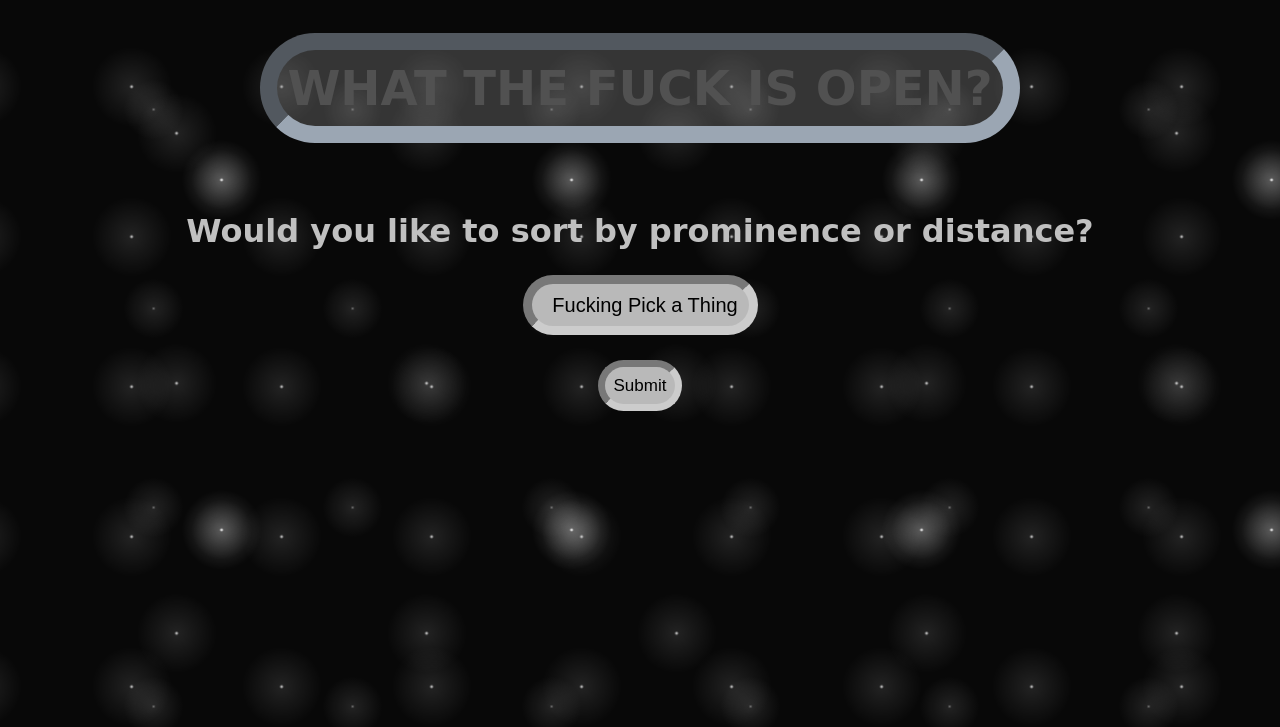
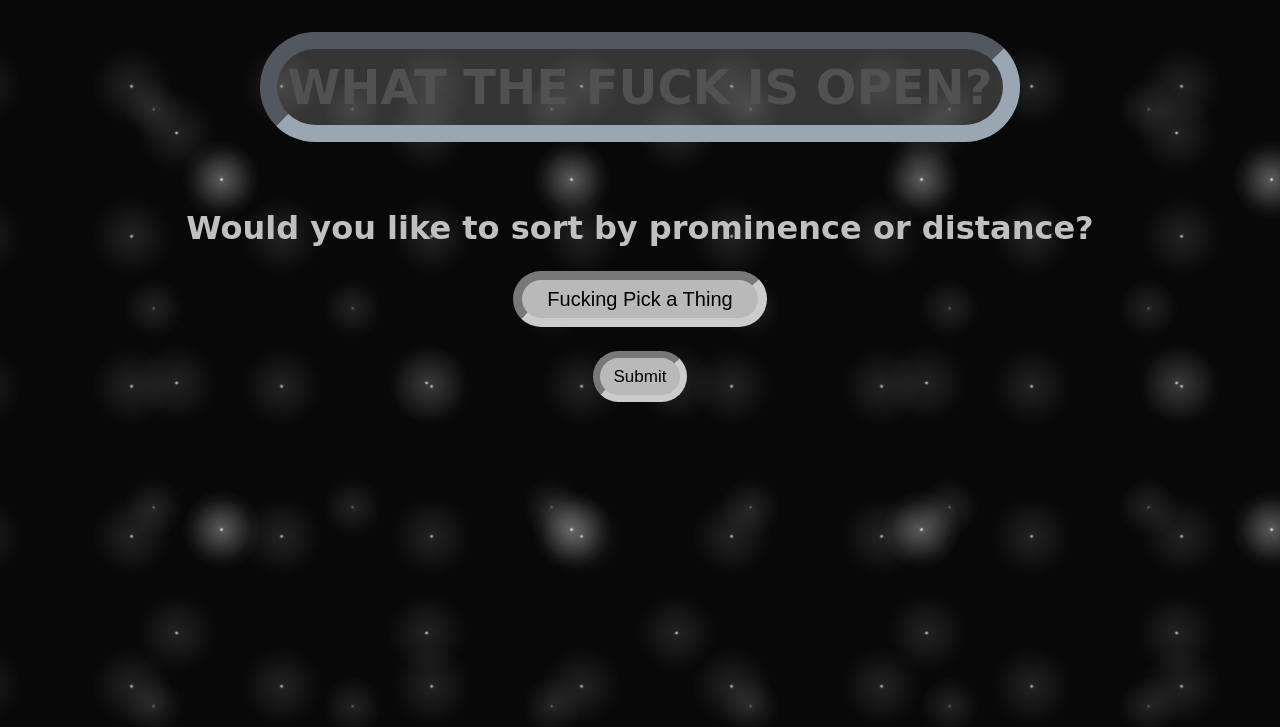
Before and after one commit to MoonWatcher582/WTF_is_Open, a Flask app: page / in a window 1280 px wide. Shown: the top 727 px of the page. Run offline with Flask 2, Linux system fonts and the light colour scheme.

Commit message:
tried to add favicons, cleaned css

```diff
--- a/static/style.css
+++ b/static/style.css
@@ -15,7 +15,7 @@ body {
 	color: silver;
 }
 
-.flexcontainer {
+.flex-container {
 	display: flex;
 	flex-direction: column;
 	flex-wrap: nowrap;
@@ -24,9 +24,9 @@ body {
 	align-content: center;
 }
 
-.flexchild {
+.flex-child {
 	text-align: center;
-	margin: 25px 0;
+	margin: 1.5em auto;
 }
 
 h1{
@@ -59,9 +59,7 @@ select {
 	margin: auto;
 	border-radius: 250px;
 	background: transparent;
-	width: 235px;
-	height: 60px;
-	padding: 5px 5px 5px 15px;
+	padding: .4em 1.25em;
 	font-size: 20px;
 	border: 9px inset #ccc;
 	-webkit-appearance: none;
@@ -70,18 +68,11 @@ select {
 	text-align: center;
 	background-color: rgba(185, 185, 185, 1);
 }
-body {
-}
+
 select:hover {
 	border: .5em inset #eee;
 	color: aliceblue;
 	background: #bbb;
-}
-
-#menu {
-	text-align: center;
-	padding: auto;
-	margin: auto;
 }
 
 #radius {
@@ -90,9 +81,9 @@ select:hover {
 
 input {
 	margin: auto;
-	padding: .5em;
+	padding: .5em .8em;
 	border:7px inset #ccc;
-	border-radius:150px;
+	border-radius:250px;
 	font-size: 17px;
 	-webkit-appearance:none;
 	-moz-appearance:none;
--- a/templates/index.html
+++ b/templates/index.html
@@ -2,6 +2,23 @@
 <html lang="en">
 <head>
 <meta charset="UTF-8">
+<link rel="apple-touch-icon" sizes="57x57" href="favicon/apple-icon-57x57.png">
+<link rel="apple-touch-icon" sizes="60x60" href="favicon/apple-icon-60x60.png">
+<link rel="apple-touch-icon" sizes="72x72" href="favicon/apple-icon-72x72.png">
+<link rel="apple-touch-icon" sizes="76x76" href="favicon/apple-icon-76x76.png">
+<link rel="apple-touch-icon" sizes="114x114" href="favicon/apple-icon-114x114.png">
+<link rel="apple-touch-icon" sizes="120x120" href="favicon/apple-icon-120x120.png">
+<link rel="apple-touch-icon" sizes="144x144" href="favicon/apple-icon-144x144.png">
+<link rel="apple-touch-icon" sizes="152x152" href="favicon/apple-icon-152x152.png">
+<link rel="apple-touch-icon" sizes="180x180" href="favicon/apple-icon-180x180.png">
+<link rel="icon" type="image/png" sizes="192x192"  href="favicon/android-icon-192x192.png">
+<link rel="icon" type="image/png" sizes="32x32" href="favicon/favicon-32x32.png">
+<link rel="icon" type="image/png" sizes="96x96" href="favicon/favicon-96x96.png">
+<link rel="icon" type="image/png" sizes="16x16" href="favicon/favicon-16x16.png">
+<link rel="manifest" href="favicon/manifest.json">
+<meta name="msapplication-TileColor" content="#ffffff">
+<meta name="msapplication-TileImage" content="favicon/ms-icon-144x144.png">
+<meta name="theme-color" content="#ffffff">
 
 <title> What the Fuck is Open? </title>
 
@@ -63,26 +80,26 @@ function handler(select) {
 <link rel="stylesheet" href="static/style.css" />
 </head>
 <body>
-<div class="flexcontainer">
-	<div class="flexchild">
+<div class="flex-container">
+	<div class="flex-child">
 		<h1 id="fuck"> WHAT THE FUCK IS OPEN? </h1>
 	</div>
 	<br />
 	<form id="form1" action="/isOpen">
-		<div class="flexchild">
+		<div class="flex-child">
 			<label id='labelname'> Would you like to sort by prominence or distance? </label><br />
 		</div>
-		<div class="flexchild">
-			<select id-"menu" name="option1" onchange="handler(this)" required>
+		<div class="flex-child">
+			<select id-"-menu" name="option1" onchange="handler(this)" required>
 				<option value=""> Fucking Pick a Thing </option>
-				<option value="prominence"> Radius  </option>
+				<option value="prominence"> Proximity  </option>
 				<option value="distance"> All Options </option>
 			</select><br />
 		</div>
-		<div id='dynamicAdding' class="flexchild">
+		<div id='dynamicAdding' class="flex-child">
 			<span id='text'></span>
 		</div>
-		<div class="flexchild">
+		<div class="flex-child">
 			<input type='submit' id='btn' value='Submit'/>
 		</div>
 		<input type='text' id='lat' name='lat'  />
--- a/templates/isOpen.html
+++ b/templates/isOpen.html
@@ -7,11 +7,11 @@
 		<!--	<p> {{ url }} </p> -->
 
 		<!-- <p> {{ lat }}, {{ _long }} </p><br /> -->
-		<div class="flexcontainer">
-			<div class="flexchild">
+		<div class="flex-container">
+			<div class="flex-child">
 				<h1 id="fuck"> Here's what the fuck is open: </h1>
 			</div>
-			<div class="flexchild">
+			<div class="flex-child">
 				{% for r in places %}
 					<h2> {{ r.name }} </h2>
 					<p> {{ r.vicinity }} </p>
```
